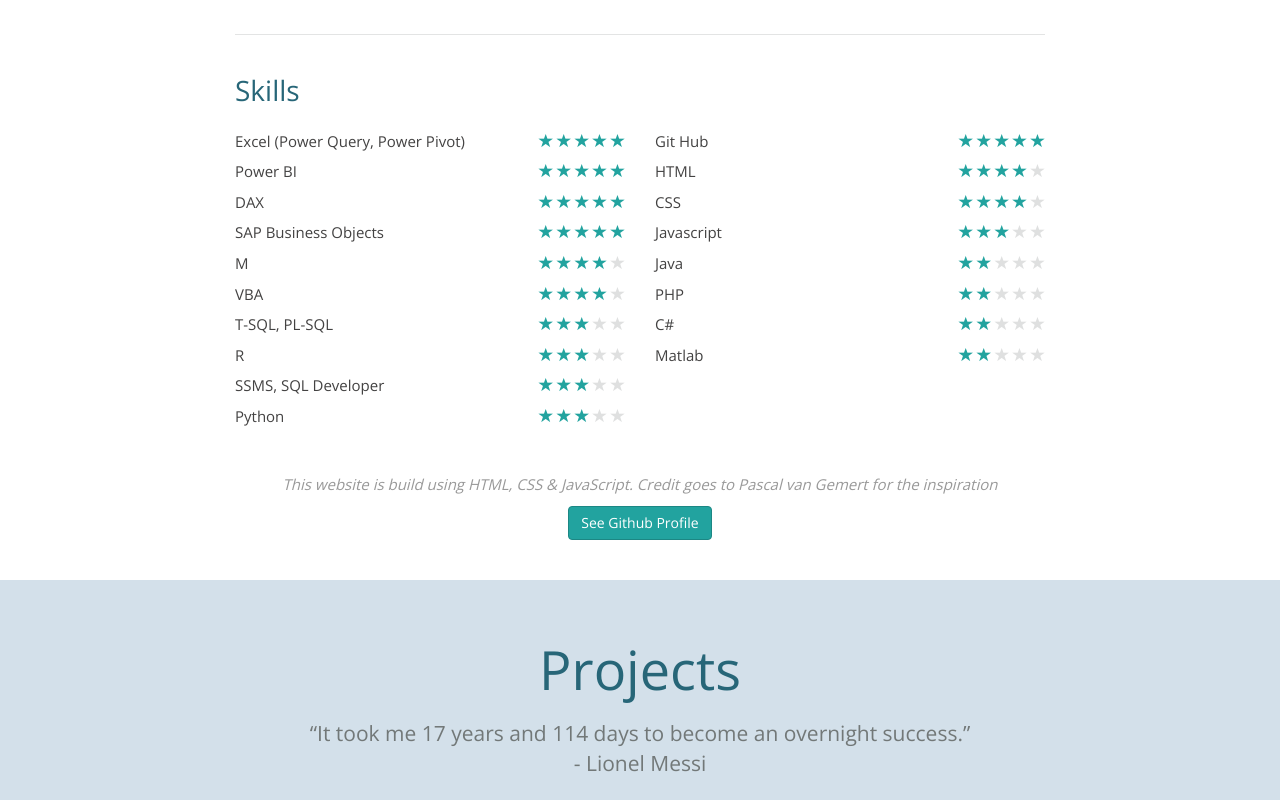
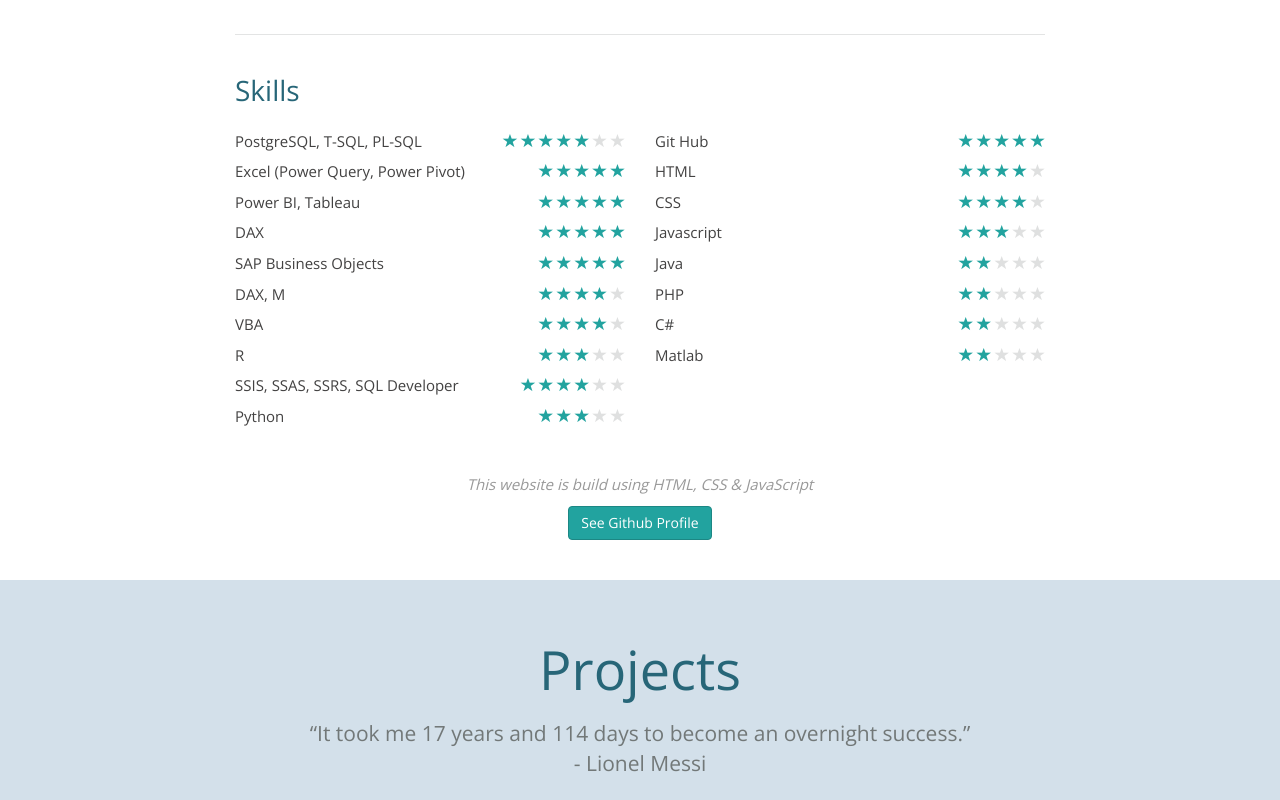
Before and after one commit to markostoj/profile, a plain HTML site: page index.html in a window 1280 px wide. Shown: the part 2740-3540 px from the top of the page. Drawn offline with nearby package versions, Linux system fonts and the light colour scheme; a script that the page names is missing.

Commit message:
Add files via upload

```diff
--- a/index.html
+++ b/index.html
@@ -252,6 +252,20 @@
 	<div class="col-md-6">
 		<ul class="no-bullets">
 
+			<li>
+				<span class="ability-title">PostgreSQL, T-SQL, PL-SQL</span>
+				<span class="ability-score">
+					<span class="glyphicon glyphicon-star filled"></span>
+					<span class="glyphicon glyphicon-star filled"></span>
+					<span class="glyphicon glyphicon-star filled"></span>
+					<span class="glyphicon glyphicon-star filled"></span>
+					<span class="glyphicon glyphicon-star filled"></span>
+					<span class="glyphicon glyphicon-star "></span>
+					<span class="glyphicon glyphicon-star "></span>
+
+				</span>
+			</li>
+
 
 			<li>
 				<span class="ability-title">Excel (Power Query, Power Pivot)</span>
@@ -269,7 +283,7 @@
 
 
 			<li>
-				<span class="ability-title">Power BI</span>
+				<span class="ability-title">Power BI, Tableau</span>
 				<span class="ability-score">
 
 					<span class="glyphicon glyphicon-star filled"></span>
@@ -311,7 +325,7 @@
 
 
 			<li>
-				<span class="ability-title">M</span>
+				<span class="ability-title">DAX, M</span>
 				<span class="ability-score">
 
 					<span class="glyphicon glyphicon-star filled"></span>
@@ -339,17 +353,7 @@
 			</li>
 
 
-			<li>
-				<span class="ability-title">T-SQL, PL-SQL</span>
-				<span class="ability-score">
-					<span class="glyphicon glyphicon-star filled"></span>
-					<span class="glyphicon glyphicon-star filled"></span>
-					<span class="glyphicon glyphicon-star filled"></span>
-					<span class="glyphicon glyphicon-star "></span>
-					<span class="glyphicon glyphicon-star "></span>
 
-				</span>
-			</li>
 
 
 
@@ -367,9 +371,10 @@
 			</li>
 
 			<li>
-				<span class="ability-title">SSMS, SQL Developer</span>
+				<span class="ability-title">SSIS, SSAS, SSRS, SQL Developer</span>
 				<span class="ability-score">
 
+					<span class="glyphicon glyphicon-star filled"></span>
 					<span class="glyphicon glyphicon-star filled"></span>
 					<span class="glyphicon glyphicon-star filled"></span>
 					<span class="glyphicon glyphicon-star filled"></span>
@@ -516,7 +521,7 @@
 </div>
 
 <div class="text-center project-referal">
-	<p>This website is build using HTML, CSS & JavaScript. Credit goes to Pascal van Gemert for the inspiration</p>
+	<p>This website is build using HTML, CSS & JavaScript</p>
 	<a href="https://github.com/markostoj" class="btn btn-primary" target="_blank">See Github Profile</a>
 </div>
 
@@ -552,7 +557,7 @@
 				<strong>Description</strong>
 				<br /> Variation of Space Invaders developed in Python (PyGame)
 				<br /> To <b> view game:</b> Copy <a href="https://rawcdn.githack.com/markostoj/game/89c0ad5be081c860cabb466ef0d99a9e231c4a89/game.py">Github</a> Code and
-							paste <a href="https://trinket.io/features/pygame">Here</a>. Press start and wait a few seconds. Use arrow keys to move and spacebar to shoot
+							paste <a href="https://trinket.io/features/pygame">Here</a>. Please press start and wait for a few seconds. Use the arrow keys to move and the spacebar to shoot.
 			</p>
 
 			<p>
```
